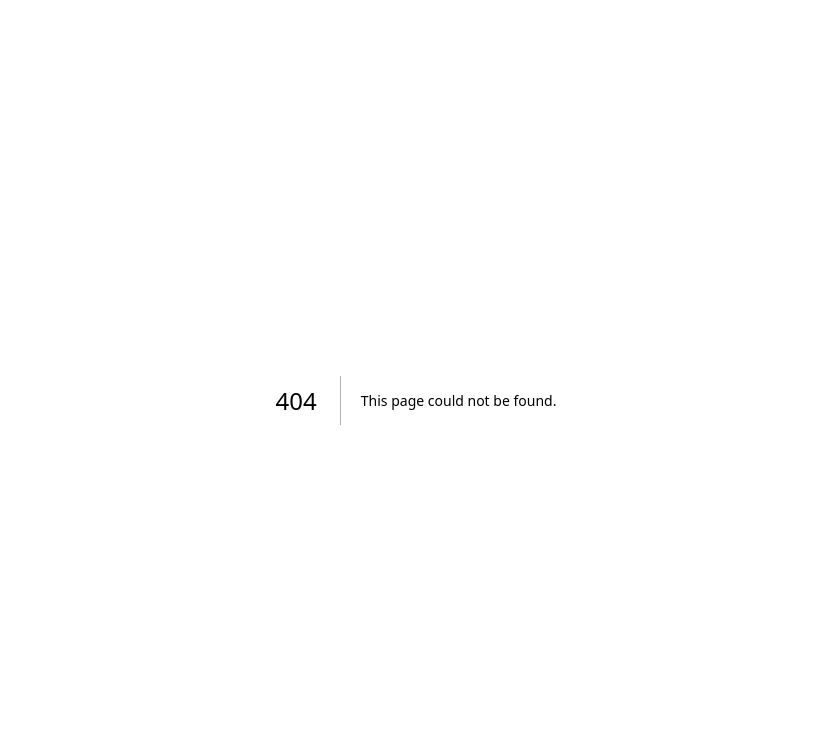
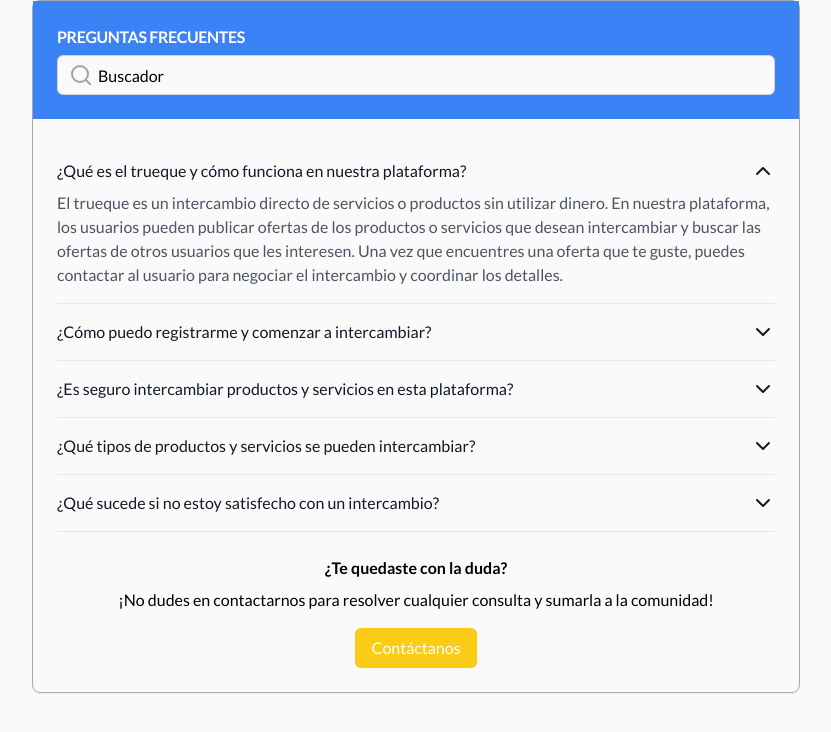
Before and after one commit to No-Country-simulation/s17-11-n-java-next, a Next.js app in the folder frontend/: page /soporte in a window 1280 px wide. Before the commit this address had no page. Shown: the top 732 px of the page, without its empty margins (224-1055 px from the left). Built offline with nearby package versions, Linux system fonts and the light colour scheme.

Commit message:
modify perfil page

```diff
--- a/frontend/src/app/perfil/FooterProfile.tsx
+++ b/frontend/src/app/perfil/components/FooterProfile.tsx
@@ -3,6 +3,7 @@ import { Card, CardContent, CardHeader, CardTitle } from "@/components/ui/card";
 import { Avatar, AvatarFallback, AvatarImage } from "@/components/ui/avatar";
 import { Button } from "@/components/ui/button";
 import { useEffect, useState } from "react";
+import ListUserCards from "./ListUserCards";
 interface FooterProfileProps {
   comments: { name: string; content: string }[];
   requests: { name: string; content: string }[];
@@ -47,23 +48,7 @@ const FooterProfile: React.FC<FooterProfileProps> = ({
           COMENTARIOS
         </Button>
       </div>
-      <div className="grid grid-cols-1 sm:grid-cols-2 md:grid-cols-4 gap-4 mt-4">
-        {dataActiveTab.map((user, index) => (
-          <Card key={index}>
-            <CardHeader>
-              <div className="flex items-center space-x-2">
-                <Avatar className="w-8 h-8">
-                  <AvatarFallback>{user.name[0]}</AvatarFallback>
-                </Avatar>
-                <CardTitle className="text-sm">{user.name}</CardTitle>
-              </div>
-            </CardHeader>
-            <CardContent>
-              <p className="text-xs">{user.content}</p>
-            </CardContent>
-          </Card>
-        ))}
-      </div>
+      <ListUserCards dataActiveTab={dataActiveTab} />
     </div>
   );
 };
--- /dev/null
+++ b/frontend/src/app/perfil/components/ListUserCards.tsx
@@ -0,0 +1,30 @@
+import { Card, CardContent, CardHeader, CardTitle } from "@/components/ui/card";
+import { Avatar, AvatarFallback } from "@/components/ui/avatar";
+interface ListUserCardsProps {
+  dataActiveTab: { name: string; content: string }[];
+}
+
+const ListUserCards: React.FC<ListUserCardsProps> = ({ dataActiveTab }) => {
+  console.log("ListUserCards");
+  return (
+    <div className="grid grid-cols-1 sm:grid-cols-2 md:grid-cols-4 gap-4 mt-4">
+      {dataActiveTab.map((user, index) => (
+        <Card key={index}>
+          <CardHeader>
+            <div className="flex items-center space-x-2">
+              <Avatar className="w-8 h-8">
+                <AvatarFallback>{user.name[0]}</AvatarFallback>
+              </Avatar>
+              <CardTitle className="text-sm">{user.name}</CardTitle>
+            </div>
+          </CardHeader>
+          <CardContent>
+            <p className="text-xs">{user.content}</p>
+          </CardContent>
+        </Card>
+      ))}
+    </div>
+  );
+};
+
+export default ListUserCards;
--- /dev/null
+++ b/frontend/src/app/soporte/page.tsx
@@ -0,0 +1,115 @@
+"use client";
+import React, { useState } from "react";
+import { Input } from "@/components/ui/input";
+import { Button } from "@/components/ui/button";
+import {
+  Card,
+  CardContent,
+  CardFooter,
+  CardHeader,
+  CardTitle,
+} from "@/components/ui/card";
+import { Search, ChevronDown, ChevronUp } from "lucide-react";
+
+interface FAQItemProps {
+  question: string;
+  answer: string;
+  isOpen: boolean;
+  toggle: () => void;
+}
+const FAQItem: React.FC<FAQItemProps> = ({
+  question,
+  answer,
+  isOpen,
+  toggle,
+}) => (
+  <div className="border-b border-gray-200 py-4">
+    <button
+      className="flex justify-between items-center w-full text-left font-medium text-gray-900 focus:outline-none"
+      onClick={toggle}
+    >
+      <span>{question}</span>
+      {isOpen ? (
+        <ChevronUp className="flex-shrink-0 ml-2" />
+      ) : (
+        <ChevronDown className="flex-shrink-0 ml-2" />
+      )}
+    </button>
+    {isOpen && <div className="mt-2 text-gray-600">{answer}</div>}
+  </div>
+);
+
+const FAQComponent = () => {
+  const [openIndex, setOpenIndex] = useState(0);
+
+  const faqs = [
+    {
+      question: "¿Qué es el trueque y cómo funciona en nuestra plataforma?",
+      answer:
+        "El trueque es un intercambio directo de servicios o productos sin utilizar dinero. En nuestra plataforma, los usuarios pueden publicar ofertas de los productos o servicios que desean intercambiar y buscar las ofertas de otros usuarios que les interesen. Una vez que encuentres una oferta que te guste, puedes contactar al usuario para negociar el intercambio y coordinar los detalles.",
+    },
+    {
+      question: "¿Cómo puedo registrarme y comenzar a intercambiar?",
+      answer:
+        "El proceso de registro es simple y rápido. [Aquí iría la explicación del proceso]",
+    },
+    {
+      question:
+        "¿Es seguro intercambiar productos y servicios en esta plataforma?",
+      answer:
+        "Sí, tomamos medidas para garantizar la seguridad. [Aquí irían los detalles de seguridad]",
+    },
+    {
+      question: "¿Qué tipos de productos y servicios se pueden intercambiar?",
+      answer:
+        "Se puede intercambiar una amplia variedad de items. [Aquí iría una lista o explicación]",
+    },
+    {
+      question: "¿Qué sucede si no estoy satisfecho con un intercambio?",
+      answer:
+        "Tenemos un proceso para manejar disputas. [Aquí irían los detalles del proceso]",
+    },
+  ];
+
+  return (
+    <Card className="w-full max-w-3xl mx-auto">
+      <CardHeader className="bg-blue-500 text-white">
+        <CardTitle className="text-2xl font-bold">
+          PREGUNTAS FRECUENTES
+        </CardTitle>
+        <div className="relative mt-4">
+          <Input
+            placeholder="Buscador"
+            className="pl-10 pr-4 py-2 w-full rounded-md text-gray-900"
+          />
+          <Search className="absolute left-3 top-1/2 transform -translate-y-1/2 text-gray-400" />
+        </div>
+      </CardHeader>
+      <CardContent className="pt-6">
+        {faqs.map((faq, index) => (
+          <FAQItem
+            key={index}
+            question={faq.question}
+            answer={faq.answer}
+            isOpen={index === openIndex}
+            toggle={() => setOpenIndex(index === openIndex ? -1 : index)}
+          />
+        ))}
+      </CardContent>
+      <CardFooter className="flex flex-col items-center">
+        <h3 className="text-xl font-semibold mb-2">
+          ¿Te quedaste con la duda?
+        </h3>
+        <p className="text-center mb-4">
+          ¡No dudes en contactarnos para resolver cualquier consulta y sumarla a
+          la comunidad!
+        </p>
+        <Button className="bg-yellow-400 hover:bg-yellow-500 text-white">
+          Contáctanos
+        </Button>
+      </CardFooter>
+    </Card>
+  );
+};
+
+export default FAQComponent;
--- /dev/null
+++ b/frontend/src/components/ui/input.tsx
@@ -0,0 +1,25 @@
+import * as React from "react"
+
+import { cn } from "@/lib/utils"
+
+export interface InputProps
+  extends React.InputHTMLAttributes<HTMLInputElement> {}
+
+const Input = React.forwardRef<HTMLInputElement, InputProps>(
+  ({ className, type, ...props }, ref) => {
+    return (
+      <input
+        type={type}
+        className={cn(
+          "flex h-10 w-full rounded-md border border-input bg-background px-3 py-2 text-sm ring-offset-background file:border-0 file:bg-transparent file:text-sm file:font-medium placeholder:text-muted-foreground focus-visible:outline-none focus-visible:ring-2 focus-visible:ring-ring focus-visible:ring-offset-2 disabled:cursor-not-allowed disabled:opacity-50",
+          className
+        )}
+        ref={ref}
+        {...props}
+      />
+    )
+  }
+)
+Input.displayName = "Input"
+
+export { Input }
```
Also changed, not shown: frontend/src/app/perfil/page.tsx (+2 -7 lines), frontend/src/app/perfil/components/HeaderProfile.tsx (renamed from frontend/src/app/perfil/HeaderProfile.tsx).
